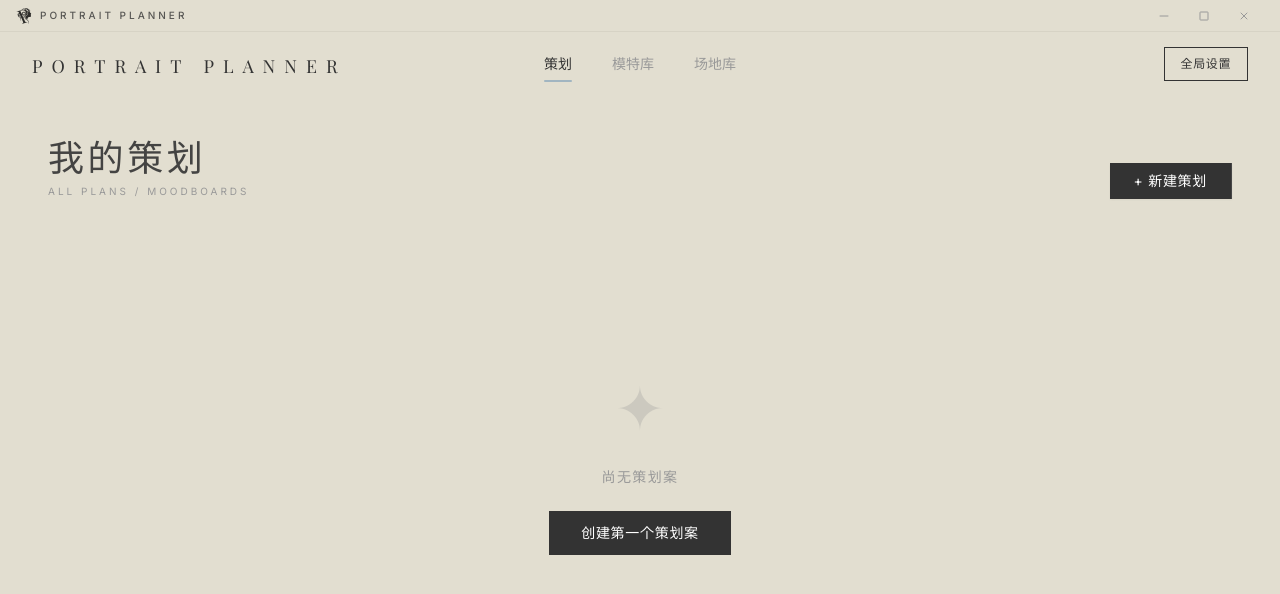
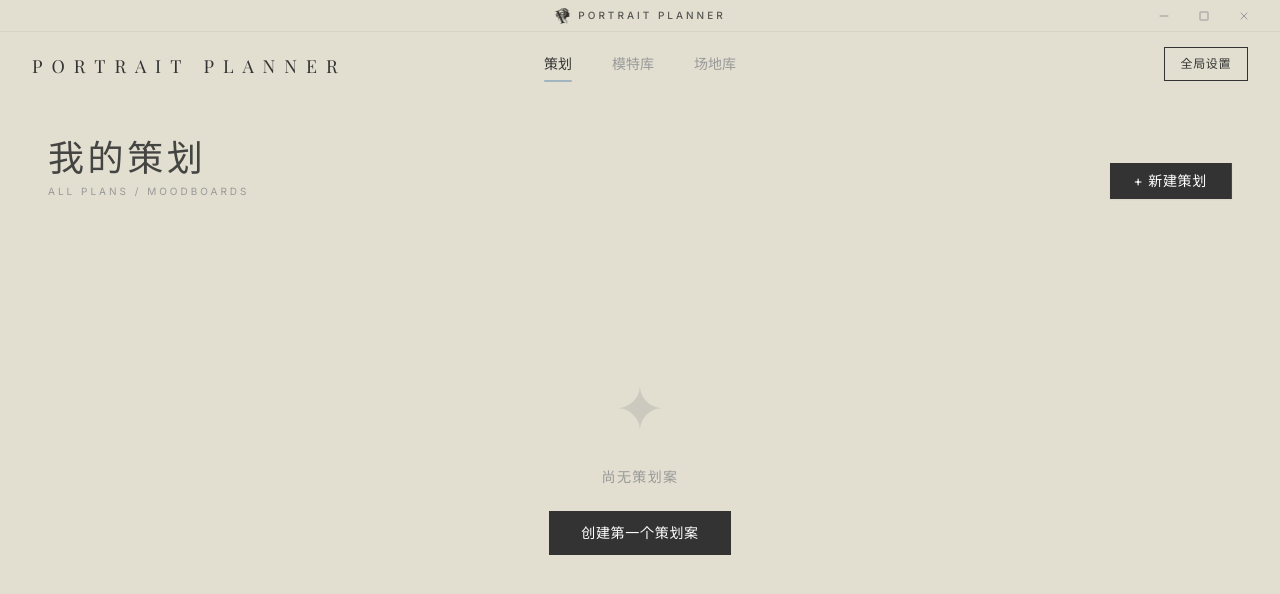
Before and after one commit to sepzerg1989-oss/Desktop-Portrait-Planner, a Vue app: page / in a window 1280 px wide. Shown: the top 594 px of the page. Built offline with nearby package versions, Linux system fonts and the light colour scheme; a web font is replaced by a local one.

Commit message:
Update TitleBar: center logo and title, improve macOS compatibility

```diff
--- a/src/components/common/TitleBar.vue
+++ b/src/components/common/TitleBar.vue
@@ -3,11 +3,14 @@
     <!-- 拖拽区域 -->
     <div class="drag-region absolute inset-0"></div>
 
-    <!-- 左侧标题 -->
-    <div class="flex items-center space-x-2 relative z-10">
+    <!-- 居中标题 -->
+    <div class="absolute left-1/2 top-1/2 -translate-x-1/2 -translate-y-1/2 flex items-center space-x-2 pointer-events-none z-10">
       <img src="../../assets/logo.png" class="w-4 h-4 opacity-80" alt="Logo" />
       <span class="text-[10px] uppercase tracking-[0.3em] text-morandi-text/80 font-medium">Portrait Planner</span>
     </div>
+
+    <!-- 左侧占位（以保持原有的 flex 结构） -->
+    <div></div>
 
     <!-- 右侧控制按钮 (Windows/Linux) -->
     <div v-if="!isMac" class="flex items-center h-full relative z-10">
```
